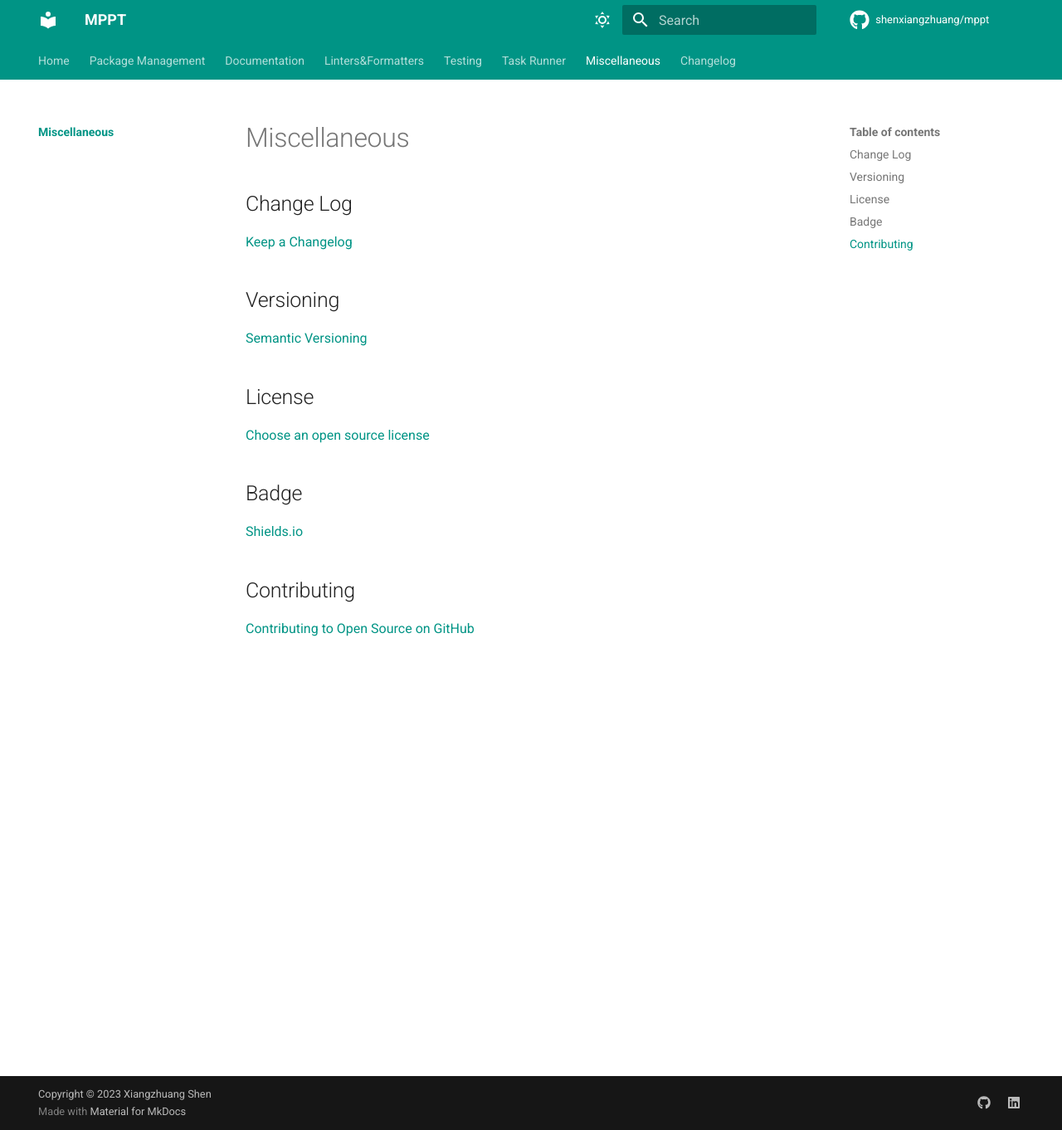
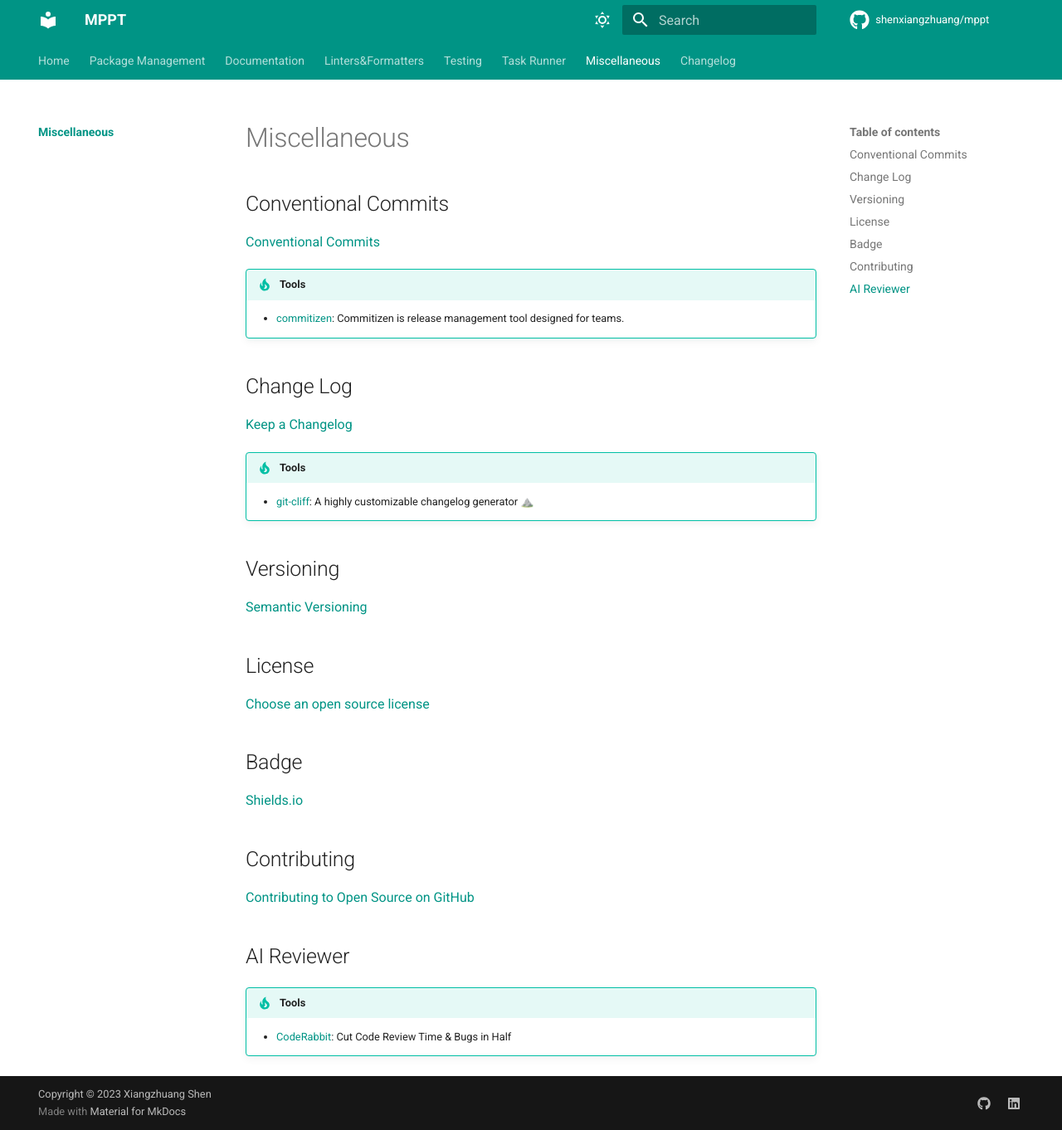
Before and after one commit to shenxiangzhuang/mppt, an MkDocs documentation site: the page built from docs/miscellaneous/index.md, in a window 1280 px wide and 1362 px high. Shown: the whole window at 83% size. Built offline with MkDocs 1.6.1 and Material for MkDocs 9.7.7, drawn with Linux system fonts in a browser that asks for light colours; comment, search, counter and statistics services are not loaded.

Commit message:
docs(changelog,misc): Add missing docs (#72)

```diff
--- a/docs/miscellaneous/index.md
+++ b/docs/miscellaneous/index.md
@@ -1,8 +1,18 @@
 # Miscellaneous
 
+## Conventional Commits
+[Conventional Commits](https://www.conventionalcommits.org/en/v1.0.0/)
+
+!!! tip "Tools"
+
+    - [commitizen](https://github.com/commitizen-tools/commitizen): Commitizen is release management tool designed for teams.
 
 ## Change Log
 [Keep a Changelog](https://keepachangelog.com/en/1.1.0/)
+
+!!! tip "Tools"
+
+    - [git-cliff](https://github.com/orhun/git-cliff): A highly customizable changelog generator ⛰️
 
 
 ## Versioning
@@ -17,3 +27,9 @@
 
 ## Contributing
 [Contributing to Open Source on GitHub](https://guides.github.com/activities/contributing-to-open-source/)
+
+## AI Reviewer
+
+!!! tip "Tools"
+
+    - [CodeRabbit](https://coderabbit.ai/): Cut Code Review Time & Bugs in Half
```
Also changed, not shown: CHANGELOG.md (+2 -1 lines).
